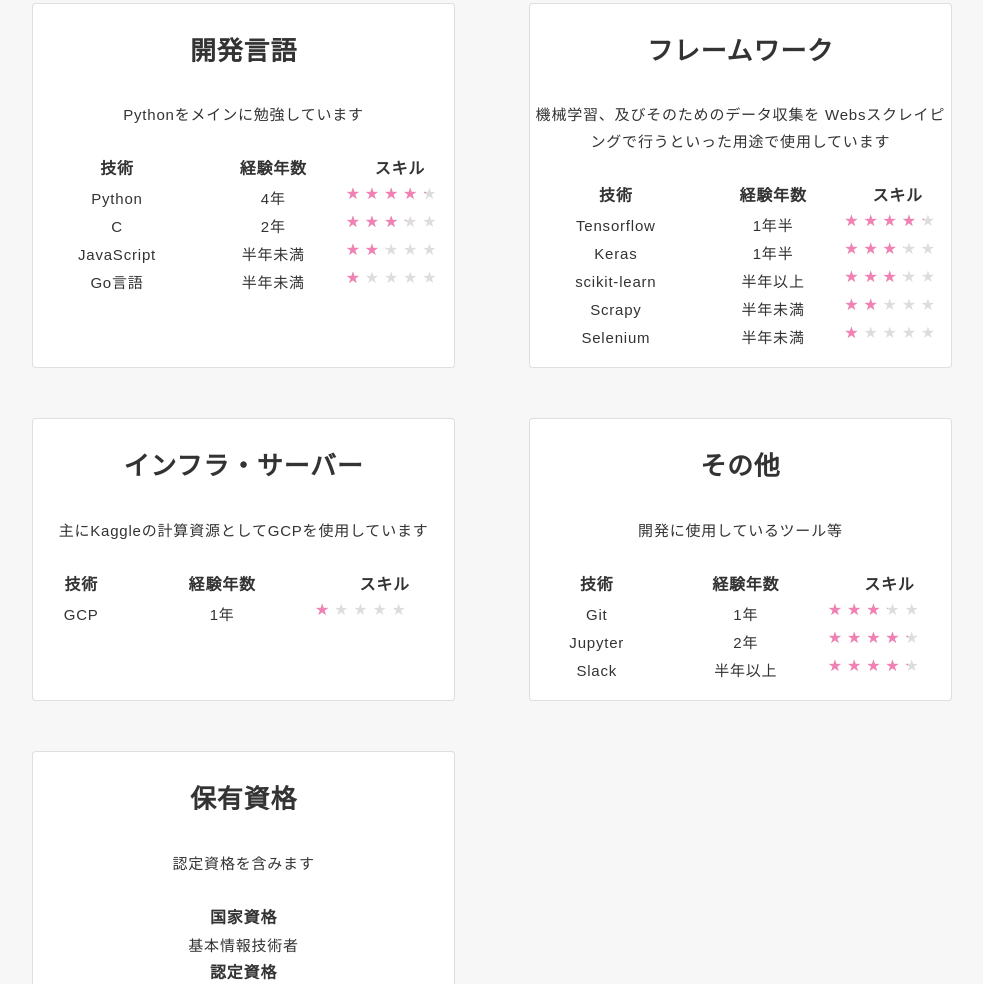
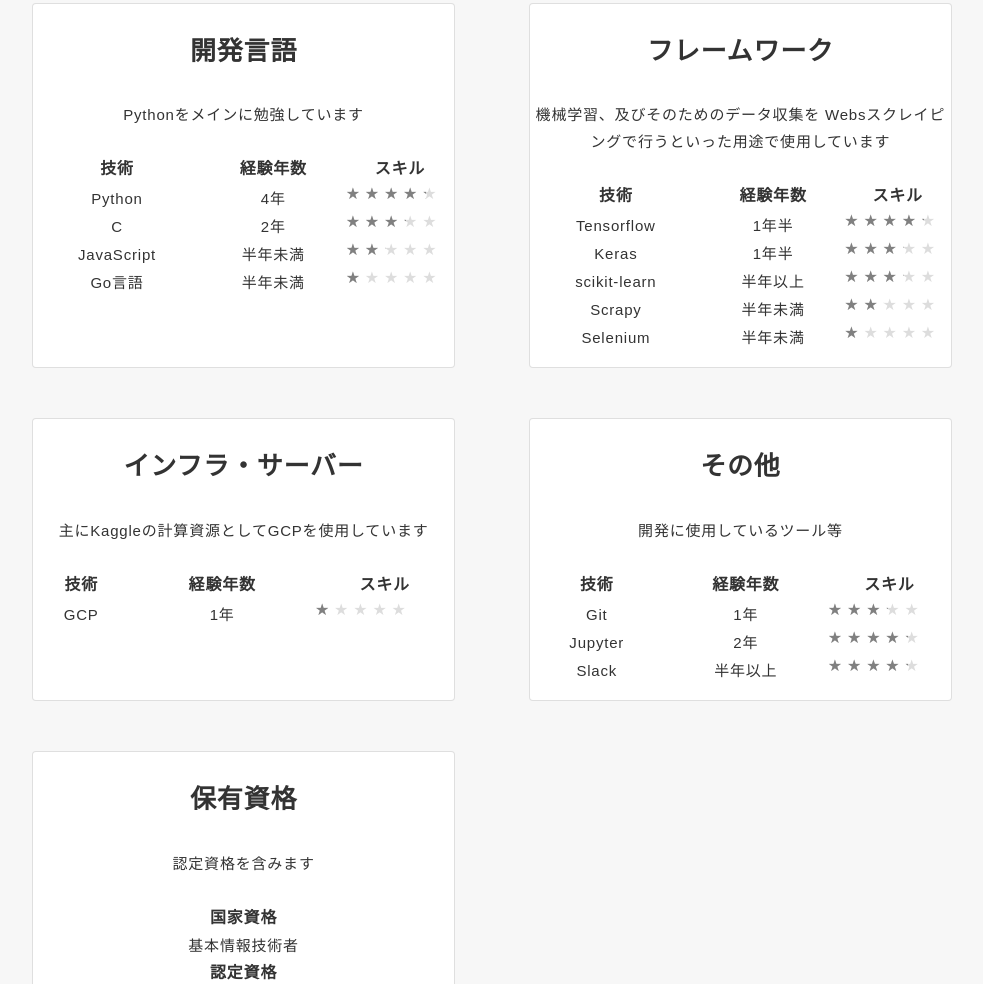
Before and after one commit to Kaniikura/Kaniikura.github.io, a plain HTML site: page index.html in a window 1280 px wide. Shown: the part 1898-2882 px from the top of the page, without its empty margins (148-1131 px from the left). Drawn offline with nearby package versions, Linux system fonts and the light colour scheme.

Commit message:
Update style.css

```diff
--- a/css/style.css
+++ b/css/style.css
@@ -495,25 +495,24 @@ img.icon-large {
   letter-spacing: .3em;
 }
 
-#skill .rate:before,
+#skill .rate:before, #skill .rate:after {
+    position: absolute;
+    top: 0;
+    left: 0;
+    content: '★★★★★';
+    display: inline-block;
+    height: 20px;
+    line-height: 20px;
+}
 #skill .rate:after {
-  line-height: 20px;
-  position: absolute;
-  top: 0;
-  left: 0;
-  display: inline-block;
-  height: 20px;
-  content: "★★★★★";
+    color: #808080;
+    overflow: hidden;
+    white-space: nowrap;
 }
+
 
 #skill .rate:before {
   color: #ddd;
-}
-
-#skill .rate:after {
-  overflow: hidden;
-  white-space: nowrap;
-  color: #f181b4;
 }
 
 #skill .rate1:after {
```
